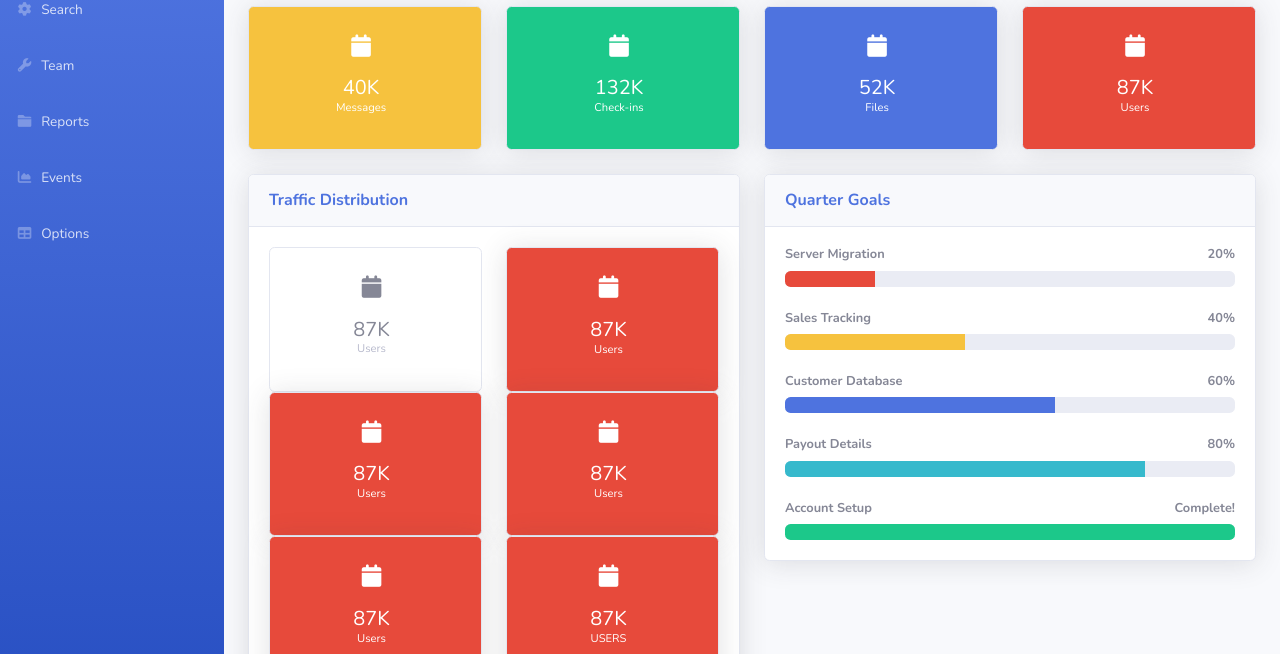
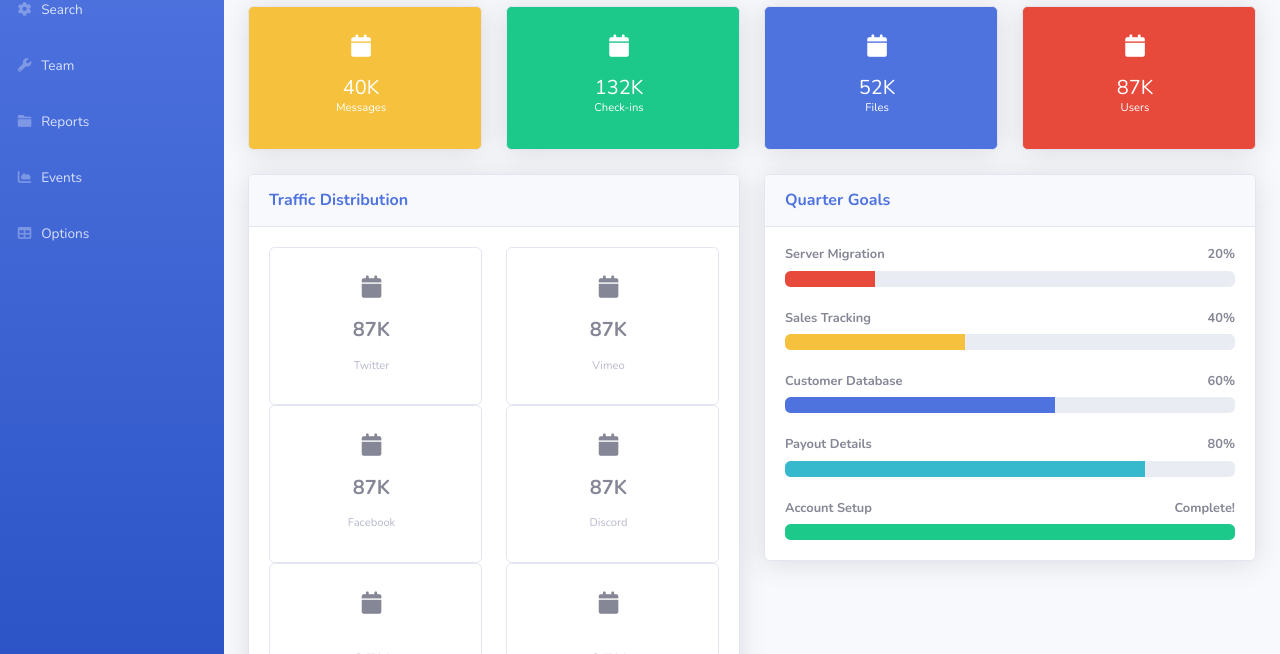
Before and after one commit to justoneye/PruebaDisenoWeb-Dashboard, a plain HTML site: page index.html in a window 1280 px wide. Shown: the part 146-800 px from the top of the page. Drawn offline with nearby package versions, Linux system fonts and the light colour scheme.

Commit message:
card para redes corregidas

```diff
--- a/index.html
+++ b/index.html
@@ -244,8 +244,9 @@
                                                                 <i class="fas fa-calendar fa-2x text-black-300"></i>
                                                                 <br/>
                                                                 <br/>
-                                                                <div class="h5 mb-0 text-dark-500">87K</div>
-                                                                <div class="h5 mb-0 text-xs text-gray-500">Users</div>
+                                                                <div class="h5 mb-0 text-black-500 font-weight-bold">87K</div>
+                                                                <br/>
+                                                                <div class="h5 mb-0 text-xs text-gray-500">Twitter</div>
                                                             </div>
                                                         </div>
                                                     </div>
@@ -254,16 +255,17 @@
                                         </div>
 
                                         <div class="col-xl-6 col-md-6 mb-6">
-                                            <div class="card bg-danger shadow h-100 py-2">
+                                            <div class="card h-100 py-2">
                                                 <div class="card-body">
-                                                    <div class="row align-items-center">
+                                                    <div class="row no-gutters align-items-center">
                                                         <div class="col mr-2">
-                                                            <div class="align-items-center text-center text-xs text-white mb-1">
-                                                                <i class="fas fa-calendar fa-2x text-white-300"></i>
+                                                            <div class="align-items-center text-center text-xs mb-1">
+                                                                <i class="fas fa-calendar fa-2x text-black-300"></i>
                                                                 <br/>
                                                                 <br/>
-                                                                <div class="h5 mb-0 text-white">87K</div>
-                                                                Users
+                                                                <div class="h5 mb-0 text-dark-500 font-weight-bold">87K</div>
+                                                                <br/>
+                                                                <div class="h5 mb-0 text-xs text-gray-500">Vimeo</div>
                                                             </div>
                                                         </div>
                                                     </div>
@@ -272,16 +274,17 @@
                                         </div>
 
                                         <div class="col-xl-6 col-md-6 mb-6">
-                                            <div class="card bg-danger shadow h-100 py-2">
+                                            <div class="card h-100 py-2">
                                                 <div class="card-body">
-                                                    <div class="row align-items-center">
+                                                    <div class="row no-gutters align-items-center">
                                                         <div class="col mr-2">
-                                                            <div class="align-items-center text-center text-xs text-white mb-1">
-                                                                <i class="fas fa-calendar fa-2x text-white-300"></i>
+                                                            <div class="align-items-center text-center text-xs mb-1">
+                                                                <i class="fas fa-calendar fa-2x text-black-300"></i>
                                                                 <br/>
                                                                 <br/>
-                                                                <div class="h5 mb-0 text-white">87K</div>
-                                                                Users
+                                                                <div class="h5 mb-0 text-dark-500 font-weight-bold">87K</div>
+                                                                <br/>
+                                                                <div class="h5 mb-0 text-xs text-gray-500">Facebook</div>
                                                             </div>
                                                         </div>
                                                     </div>
@@ -290,16 +293,17 @@
                                         </div>
 
                                         <div class="col-xl-6 col-md-6 mb-6">
-                                            <div class="card bg-danger shadow h-100 py-2">
+                                            <div class="card h-100 py-2">
                                                 <div class="card-body">
-                                                    <div class="row align-items-center">
+                                                    <div class="row no-gutters align-items-center">
                                                         <div class="col mr-2">
-                                                            <div class="align-items-center text-center text-xs text-white mb-1">
-                                                                <i class="fas fa-calendar fa-2x text-white-300"></i>
+                                                            <div class="align-items-center text-center text-xs mb-1">
+                                                                <i class="fas fa-calendar fa-2x text-black-300"></i>
                                                                 <br/>
                                                                 <br/>
-                                                                <div class="h5 mb-0 text-white">87K</div>
-                                                                Users
+                                                                <div class="h5 mb-0 text-dark-500 font-weight-bold">87K</div>
+                                                                <br/>
+                                                                <div class="h5 mb-0 text-xs text-gray-500">Discord</div>
                                                             </div>
                                                         </div>
                                                     </div>
@@ -308,16 +312,18 @@
                                         </div>
 
                                         <div class="col-xl-6 col-md-6 mb-6">
-                                            <div class="card bg-danger shadow h-100 py-2">
+                                            <div class="card h-100 py-2">
                                                 <div class="card-body">
-                                                    <div class="row align-items-center">
+                                                    <div class="row no-gutters align-items-center">
                                                         <div class="col mr-2">
-                                                            <div class="align-items-center text-center text-xs text-white mb-1">
-                                                                <i class="fas fa-calendar fa-2x text-white-300"></i>
+                                                            <div class="align-items-center text-center text-xs mb-1">
+                                                                <i class="fas fa-calendar fa-2x text-black-300"></i>
                                                                 <br/>
                                                                 <br/>
-                                                                <div class="h5 mb-0 text-white">87K</div>
-                                                                Users
+                                                                <br/>
+                                                                <div class="h5 mb-0 text-dark-500 font-weight-bold">87K</div>
+                                                                <br/>
+                                                                <div class="h5 mb-0 text-xs text-gray-500">GitHub</div>
                                                             </div>
                                                         </div>
                                                     </div>
@@ -326,16 +332,18 @@
                                         </div>
 
                                         <div class="col-xl-6 col-md-6 mb-6">
-                                            <div class="card bg-danger shadow h-100 py-2">
+                                            <div class="card h-100 py-2">
                                                 <div class="card-body">
-                                                    <div class="row align-items-center">
+                                                    <div class="row no-gutters align-items-center">
                                                         <div class="col mr-2">
-                                                            <div class="align-items-center text-center text-xs text-white text-uppercase mb-1">
-                                                                <i class="fas fa-calendar fa-2x text-white-300"></i>
+                                                            <div class="align-items-center text-center text-xs mb-1">
+                                                                <i class="fas fa-calendar fa-2x text-black-300"></i>
                                                                 <br/>
                                                                 <br/>
-                                                                <div class="h5 mb-0 text-white">87K</div>
-                                                                Users
+                                                                <br/>
+                                                                <div class="h5 mb-0 text-dark-500 font-weight-bold">87K</div>
+                                                                <br/>
+                                                                <div class="h5 mb-0 text-xs text-gray-500">Google</div>
                                                             </div>
                                                         </div>
                                                     </div>
```
